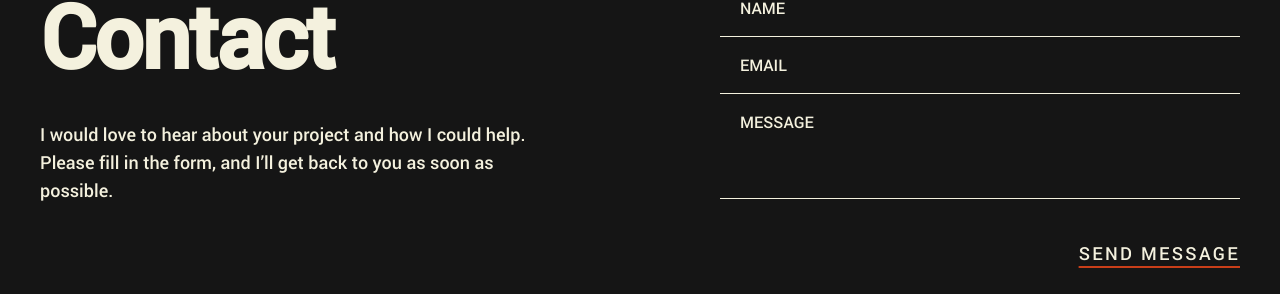
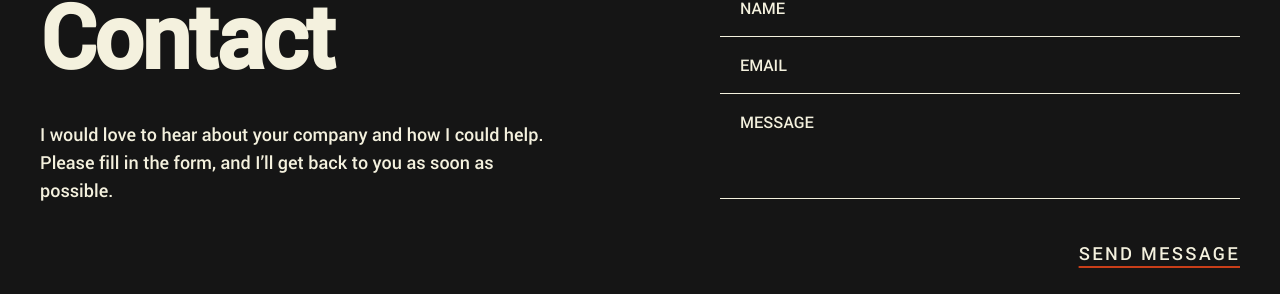
Before and after one commit to Csabooo/portfoilo-react, a React (Vite) app: page / in a window 1280 px wide. Shown: the part 4130-4424 px from the top of the page. Built offline with nearby package versions, Linux system fonts and the light colour scheme.

Commit message:
contact text changed

```diff
--- a/src/components/Contact.jsx
+++ b/src/components/Contact.jsx
@@ -13,7 +13,7 @@ function Contact() {
           <div className="lg:pt-3">
             <h1>Contact</h1>
             <p className="text-light_yellow py-10">
-              I would love to hear about your project and how I could help.
+              I would love to hear about your company and how I could help.
               Please fill in the form, and I’ll get back to you as soon as
               possible.
             </p>
```
